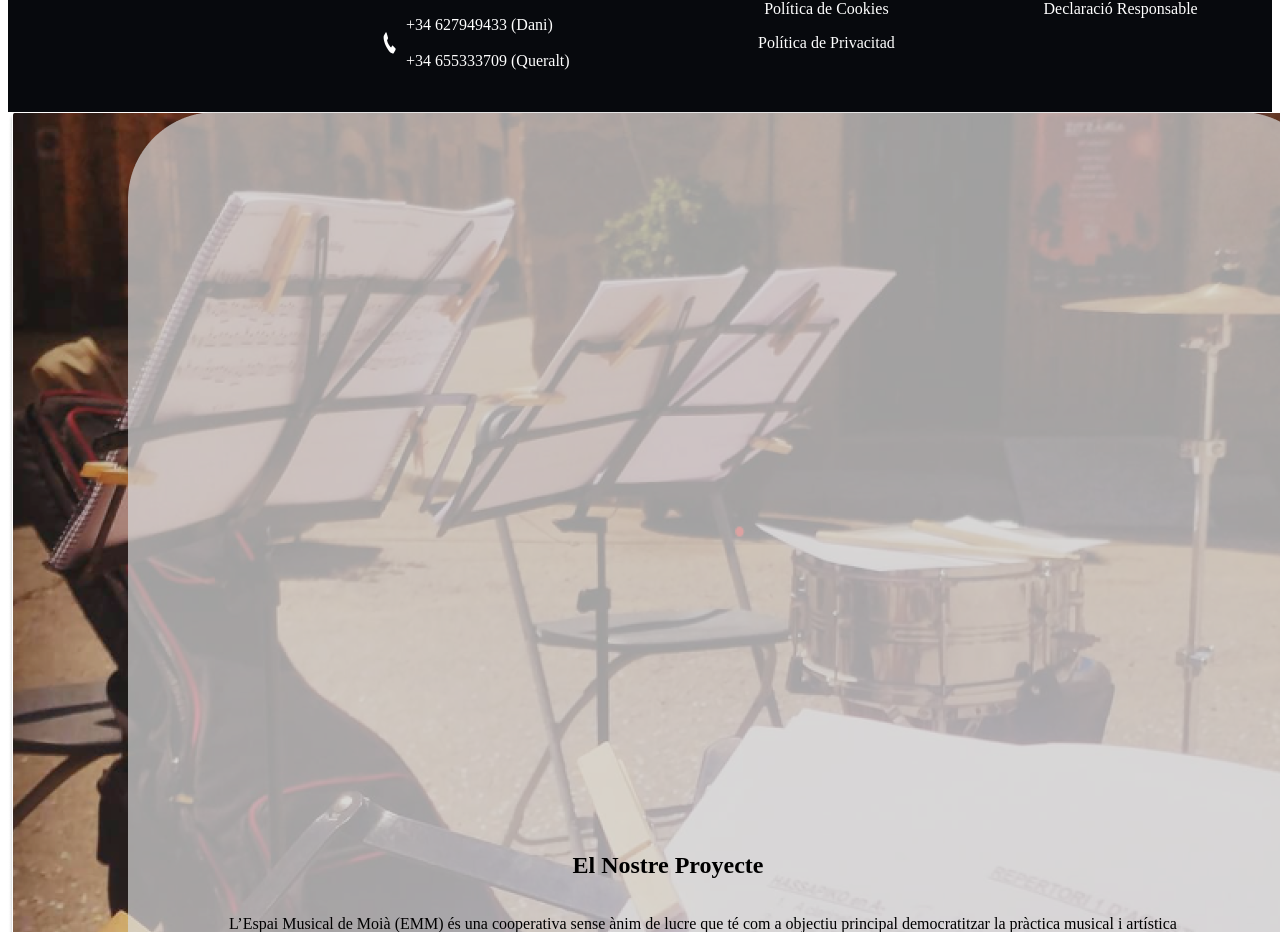
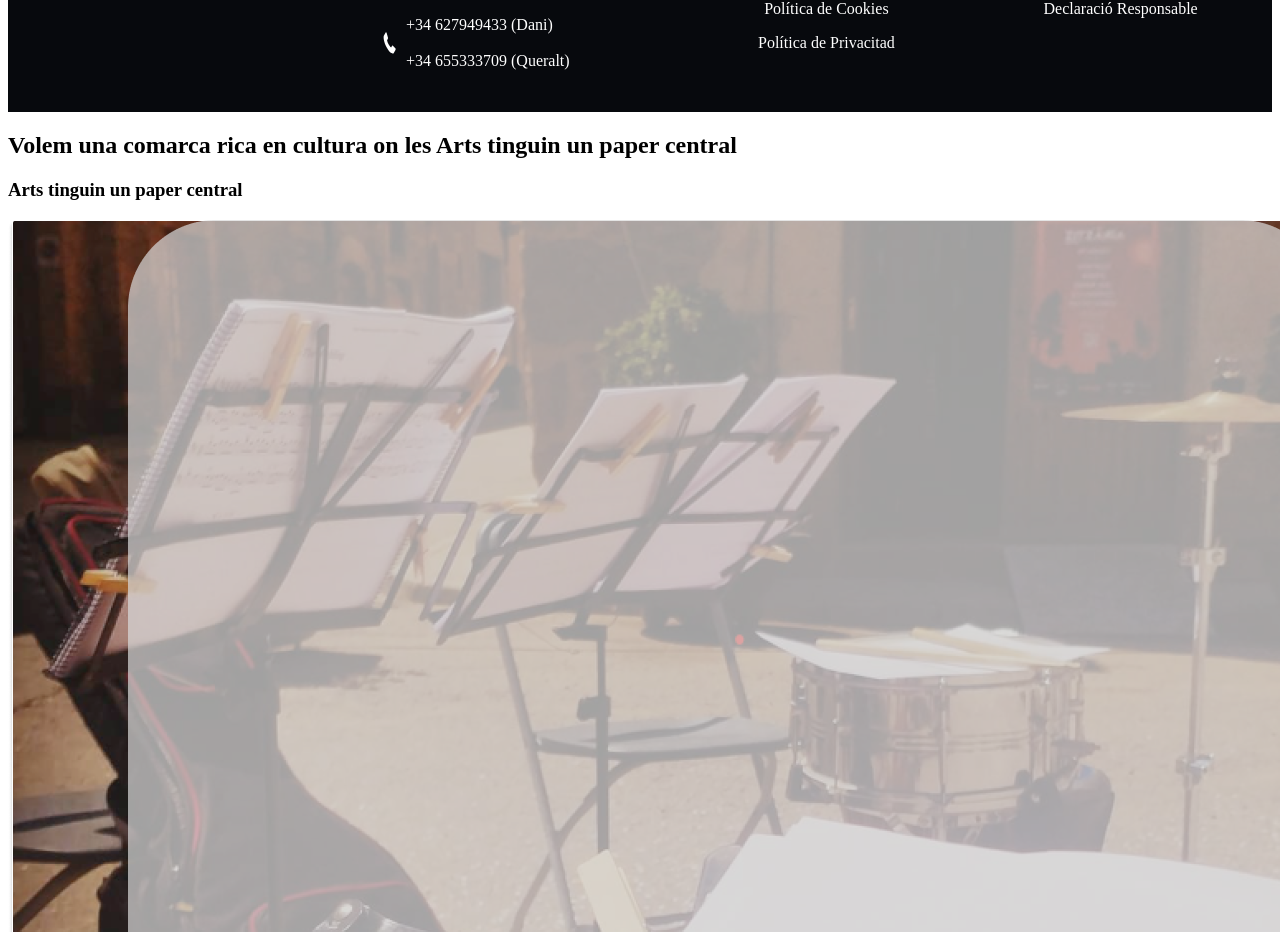
Before and after one commit to Espai-Musical-de-Moia/web, a SvelteKit app: page / in a window 1280 px wide. Shown: the part 1516-2448 px from the top of the page. Built offline with nearby package versions, Linux system fonts and the light colour scheme.

Commit message:
text-principal

```diff
--- /dev/null
+++ b/src/lib/components/Principal.svelte
@@ -0,0 +1,12 @@
+<script>
+    import Principal from "$lib/components/Principal.svelte"
+</script>
+<div class="text-principal">
+    <h2>
+        Volem una comarca rica en cultura on les
+        Arts tinguin un paper central
+    </h2>
+    <h3>
+        Arts tinguin un paper central
+    </h3>
+</div>
--- a/src/routes/+page.svelte
+++ b/src/routes/+page.svelte
@@ -1,5 +1,7 @@
 <script>
 import Hero from "$lib/components/Hero.svelte";
+import Principal from "$lib/components/Principal.svelte";
 </script>
 
+<Principal/>
 <Hero/>
```
Also changed, not shown: src/lib/img/text-header.png (deleted), 1 other file (tests, documents, lock files or other folders).
